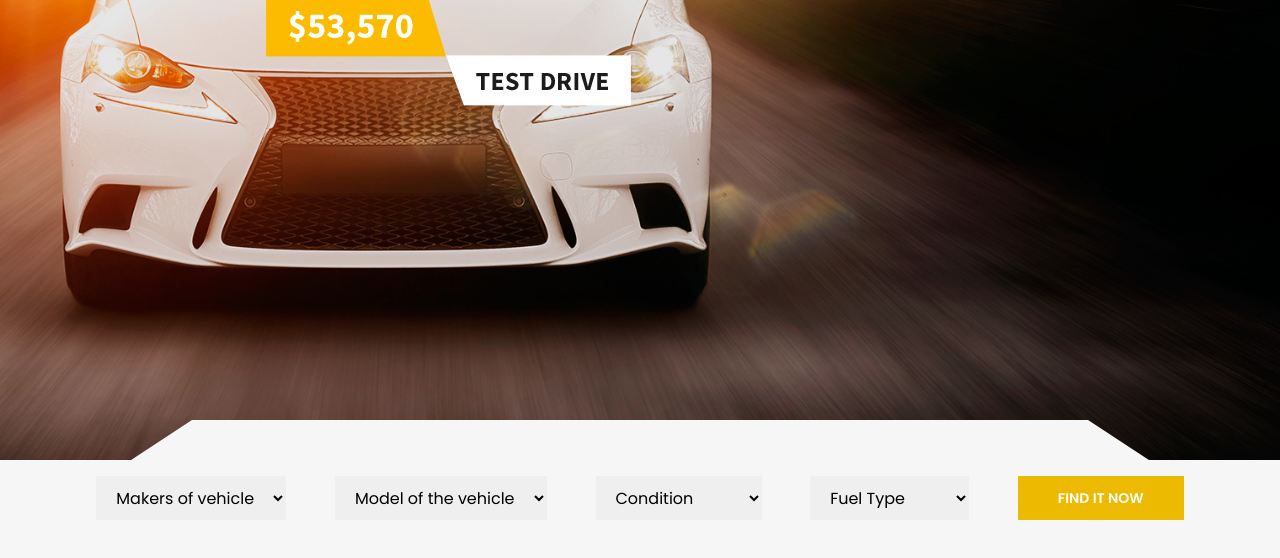
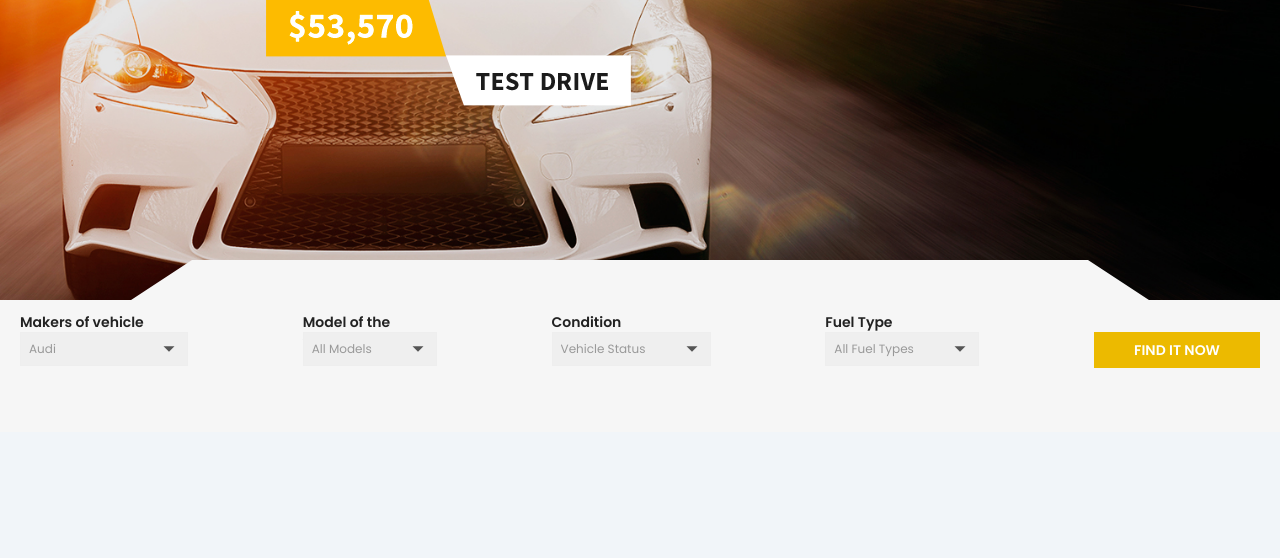
Before and after one commit to iamdpunkr1/car-dealer, a React (Vite) app: page / in a window 1280 px wide. Shown: the part 625-1183 px from the top of the page. Built offline with nearby package versions, Linux system fonts and the light colour scheme.

Commit message:
style: add dropdown styles

```diff
--- a/src/App.css
+++ b/src/App.css
@@ -103,3 +103,7 @@ body {
   z-index: 9;
   /* background-color: blueviolet; */
 }
+
+.option:hover{
+  background-color: #ecba00 !important;
+}
--- a/src/components/Find.tsx
+++ b/src/components/Find.tsx
@@ -55,6 +55,7 @@ const dropdownValues = [
 const Find = () => {
   return (
     <div className="h-screen bg-slate-100 relative ">
+        {/* slanted object */}
         <div className="section_curve hidden md:block" >
             <svg width="100%" data-height={70} height="70px" style={{ height: 70 }} className="">
             <defs>
@@ -91,15 +92,16 @@ const Find = () => {
             />
             </svg>
         </div>
+
         <div className="bg-[#f6f6f6]">
-            <div className=" flex justify-around flex-wrap max-w-[1200px] pt-4 pb-16 px-8 mx-auto">
+            <div className=" flex justify-between max-w-[1240px] pt-8 pb-16 mx-auto">
                     {
                         dropdownValues.map((item) => (
                             <Dropdown key={item.id} title={item.title} values={item.values} />
                         ))
                     }
 
-                    <button className="bg-[#ecba00] text-white font-semibold text-sm px-10 py-3 ">
+                    <button className="bg-[#ecba00] text-white font-semibold text-sm px-10 py-2 ">
                         FIND IT NOW
                     </button>
             </div>
--- a/src/components/Hero.tsx
+++ b/src/components/Hero.tsx
@@ -32,7 +32,7 @@ const Hero = () => {
 
   return (
     <>
-      <div className={`relative  `} style={{height:"100vh"}}
+      <div className={`relative  `} style={{height:"80vh"}}
             onMouseEnter={() => setIsHovered(true)}
             onMouseLeave={() => setIsHovered(false)}
       >
--- a/src/partials/Dropdown.tsx
+++ b/src/partials/Dropdown.tsx
@@ -1,20 +1,35 @@
+import { IoMdArrowDropdown } from "react-icons/io";
+
 type DropdownProps = {
-    title: string;
-    values: string[];
-}
+  title: string;
+  values: string[];
+};
 
-const Dropdown = ({title, values}: DropdownProps) => {
+const Dropdown = ({ title, values }: DropdownProps) => {
   return (
-    <select className="px-4">
-        <option value="1">{title}</option>
-        {
-            values.map((value, i) => (
-                <option value={value} key={i}>{value}</option>
-            ))
-        }
+    <div className="flex flex-col text-sm relative">
+      <div className="absolute left-0 -top-5 font-semibold text-[#222]">{title}</div>
+      <div className="relative">
+        <select
+          className="py-2 pr-16 pl-2 border border-solid border-[#eee] appearance-none text-xs text-[#999]"
+        >
+          {values.map((value, i) => (
+            <option
+              className="text-md"
+              value={value}
+              key={i}
+            >
+              {value}
+            </option>
+          ))}
+        </select>
+        <div className="pointer-events-none absolute inset-y-0 right-0 flex items-center px-2 text-[#222]">
+          {/* Down arrow icon */}
+          <IoMdArrowDropdown color={"#555"} size={22} />
+        </div>
+      </div>
+    </div>
+  );
+};
 
-    </select>
-  )
-}
-
-export default Dropdown
+export default Dropdown;
```
